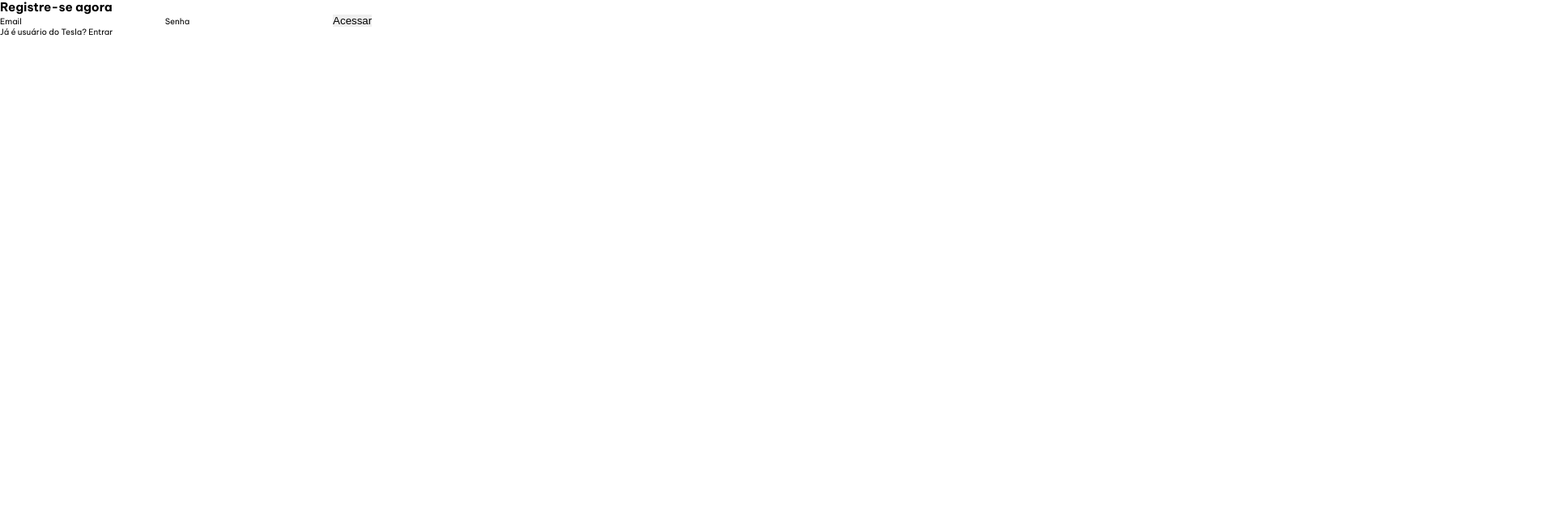
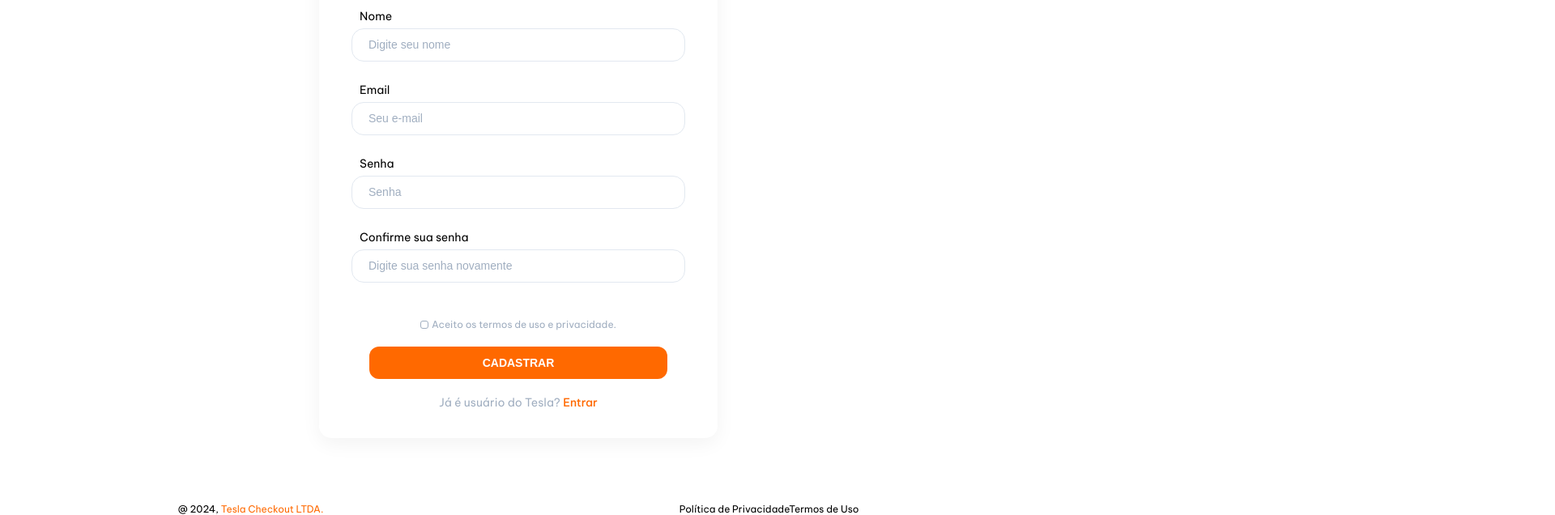
Before and after one commit to JosueCosta2023/tesla-checkout, a React (Vite) app: page /register in a window 1280 px wide. Shown: the part 466-1102 px from the top of the page at 81% size, 1920 px wide, since content can reach past the window. Before the commit the page ends 800 px from the top, so only its background shows below. Built offline with nearby package versions, Linux system fonts and the light colour scheme.

Commit message:
validacao de form e estilizacao

```diff
--- a/package.json
+++ b/package.json
@@ -14,7 +14,8 @@
     "react": "^18.3.1",
     "react-dom": "^18.3.1",
     "react-hook-form": "^7.52.2",
-    "react-router-dom": "^6.26.0"
+    "react-router-dom": "^6.26.0",
+    "validator": "^13.12.0"
   },
   "devDependencies": {
     "@types/react": "^18.3.3",
--- a/src/pages/Register/index.jsx
+++ b/src/pages/Register/index.jsx
@@ -1,30 +1,110 @@
 import './register.css'
 import background from '../../assets/cadastro.png'
 import { useForm } from "react-hook-form"
+import validator from 'validator'
 
 export function Register() {
+    const { register, handleSubmit, formState: { errors }, getValues } = useForm()
 
-    const { register, handleSubmit } = useForm()
+    function onSubmit(data) {
+        alert(JSON.stringify(data))
+    }
 
     return (
-        <div>
+        <div className='register'>
             <img src={background} alt="lOGO da Tesla Checkout" />
 
-            <div className="">
+            <div className="container-form">
                 <h2>Registre-se agora</h2>
 
                 <form action="">
-                    <label htmlFor="email">Email</label>
-                    <input type="email" id="email" />
-                    <label htmlFor="senha">Senha</label>
-                    <input type="password" id="senha" />
-                    <button>Acessar</button>
+                    <div className='form-input'>
+                        <label>Nome</label>
+                        <input
+                            className={errors?.name && "input-error"}
+                            type="text"
+                            id="name"
+                            placeholder='Digite seu nome'
+                            {...register('name', { required: true })}
+                        />
+                        {errors?.name?.type === 'required' && <p className='error-message'>Nome é obrigatório</p>}
+                    </div>
+
+                    <div className="form-input">
+                        <label>Email</label>
+                        <input
+                            className={errors?.email && "input-error"}
+                            type="text"
+                            id="email"
+                            placeholder='Seu e-mail'
+                            {...register('email', { required: true, validate: (value) => validator.isEmail(value), })}
+                        />
+                        {errors?.email?.type === 'required' && <p className='error-message'>Email é obrigatório</p>}
+
+                        {errors?.email?.type === 'validate' && <p className='error-message'>Email invalido</p>}
+                    </div>
+
+                    <div className="form-input">
+                        <label>Senha</label>
+                        <input
+                            className={errors?.password && "input-error"}
+                            type="password"
+                            id="password"
+                            placeholder='Senha'
+                            {...register('password', { required: true, minLength: 7 })}
+                        />
+                        {errors?.password?.type === 'required' && <p className='error-message'>Senha é obrigatório</p>}
+
+                        {errors?.password?.type === 'minLength' && <p className='error-message'>Senha deve conter pelo menos 7 caracteres.</p>}
+                    </div>
+
+                    <div className="form-input">
+                        <label>Confirme sua senha</label>
+                        <input
+                            className={errors?.passwordConfirmation && "input-error"}
+                            type="password"
+                            id="password"
+                            placeholder='Digite sua senha novamente'
+                            {...register('passwordConfirmation', { required: true, validate: (value) => value === getValues('password') || "Senhas são diferentes" })}
+                        />
+                        {errors?.passwordConfirmation?.type === 'required' && <p className='error-message'>Confirme sua senha.</p>}
+
+                        {errors?.passwordConfirmation?.type === 'validate' && <p className='error-message'>{errors.passwordConfirmation.message}</p>}
+                    </div>
+
+                    <div className="form-checkbox">
+                        <div className="checkbox-input">
+                            <input
+                                type="checkbox"
+                                name="privacy-policy"
+                                {...register("privacyTerms", {
+                                    validate: (value) => value === true,
+                                })}
+                            />
+                            <label>Aceito os termos de uso e privacidade.</label>
+                        </div>
+
+                        {errors?.privacyTerms?.type === "validate" && (
+                            <p className="error-message">
+                                Você deve concordar com os termos de privacidade.
+                            </p>
+                        )}
+                    </div>
+
                 </form>
-
-                <p>Já é usuário do Tesla?<span> Entrar</span></p>
+                <div className='button-register'>
+                    <button onClick={() => handleSubmit(onSubmit)()}>CADASTRAR</button>
+                    <a href='#'>Já é usuário do Tesla?<span> Entrar</span></a>
+                </div>
             </div>
 
-            <p></p>
+            <div className='terms'>
+                <p>@ 2024, <span className='terms-tesla'>Tesla Checkout LTDA.</span></p>
+                <div>
+                    <a>Política de Privacidade</a>
+                    <a>Termos de Uso</a>
+                </div>
+            </div>
         </div>
     )
 }
--- a/src/pages/Register/register.css
+++ b/src/pages/Register/register.css
@@ -0,0 +1,144 @@
+.register {
+    position: relative;
+    display: flex;
+    flex-direction: column;
+    align-items: center;
+    height: 100vh;
+}
+
+.container-form {
+    display: flex;
+    flex-direction: column;
+    background-color: #fff;
+    width: 492px;
+    padding: 3.5rem 4rem;
+    box-shadow: 0px 7px 23px 0px #0000000D;
+    border-radius: 15px;
+    transform: translateY(-8rem);
+}
+
+.container-form h2 {
+    font-size: 2rem;
+    font-weight: 700;
+    color:#2D3748;
+    text-align: center;
+    margin-bottom: 3.5rem;
+}
+
+.container-form form {
+    display: flex;
+    flex-direction: column;
+    gap: 2.6rem;
+}
+
+.form-input {
+    display: flex;
+    flex-direction: column;
+    gap: 6px;
+}
+
+.form-input label {
+    padding-left: 1rem;
+    font-size: 1.4rem;
+}
+
+.form-input input::placeholder {
+    font-size: 1.4rem;
+    color: #A0AEC0;
+}
+
+.form-input input {
+    border: 1px solid #E2E8F0;
+    padding: 1.2rem 2rem;
+    border-radius: 15px;
+}
+
+.form-checkbox {
+    display: flex;
+    flex-direction: column;
+    align-items: center;
+    margin-top: 1.8rem;
+    margin-bottom: 2rem;
+}
+
+.form-checkbox .checkbox-input {
+    display: flex;
+    gap: 4px;
+    font-size: 1.2rem;
+    color: #A0AEC0;
+}
+
+input[type='checkbox'] {
+    width: 1rem;
+    height: 1rem;
+    align-self: center;
+    border-radius: 3px;
+    appearance: none;
+    border: 1px solid #A0AEC0;
+    cursor: pointer;
+    position: relative;
+}
+
+input[type="checkbox"]:checked::after {
+    content: '';
+    position: absolute;
+    top: 50%;
+    left: 50%;
+    transform: translate(-50%, -50%);
+    width: 8px;
+    height: 8px;
+    background-color: #FF6900;
+    clip-path: polygon(16% 50%, 34% 68%, 80% 20%, 95% 35%, 34% 100%, 0 65%);
+}
+
+.container-form .button-register {
+    display: flex;
+    flex-direction: column;
+    align-items: center;
+    gap: 2rem;
+}
+
+.container-form button {
+    align-self: center;
+    padding: 12px 14rem;
+    border-radius: 12px;
+    background-color: #FF6900;
+    color: #fff;
+    font-size: 1.4rem;
+    font-weight: 700;
+    cursor: pointer;
+}
+
+.container-form .button-register a {
+    font-size: 1.4rem;
+    color: #A0AEC0;
+}
+
+.container-form .button-register span {
+    font-size: 1.4rem;
+    color: #FF6900;
+    font-weight: 500;
+}
+
+.form-input .input-error {
+    outline: 1px solid rgb(255, 72, 72);
+}
+
+.error-message {
+    color: rgb(255, 72, 72);
+    font-size: 1rem;
+    margin-top: 8px;
+  }
+
+.terms {
+    display: flex;
+    justify-content: space-around;
+    height: 5%;
+    width: 100%;
+    font-size: 1.2rem;
+
+}
+
+.terms .terms-tesla {
+    color: #FF6900;
+}
```
Also changed, not shown: 1 other file (tests, documents, lock files or other folders).
